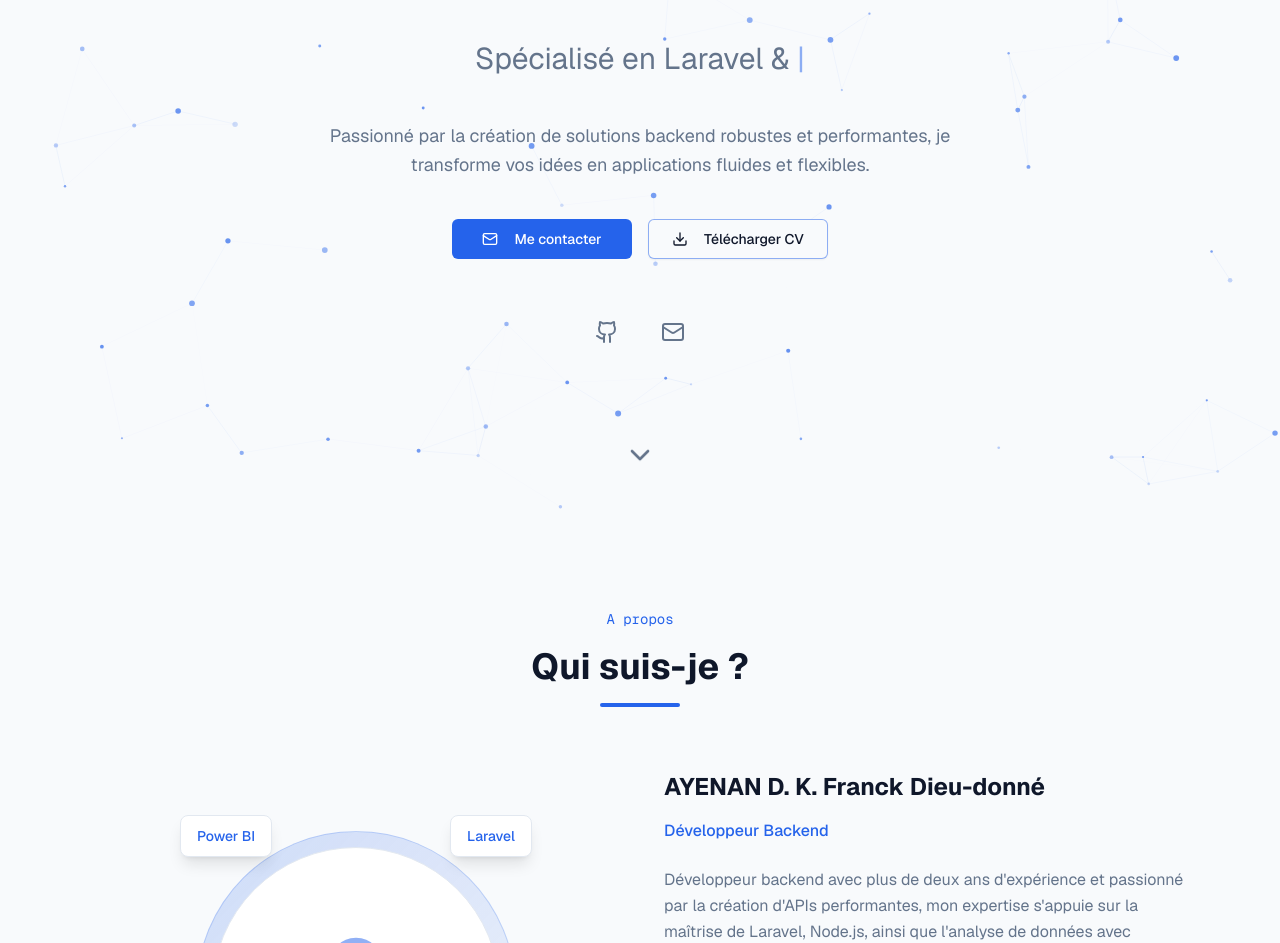
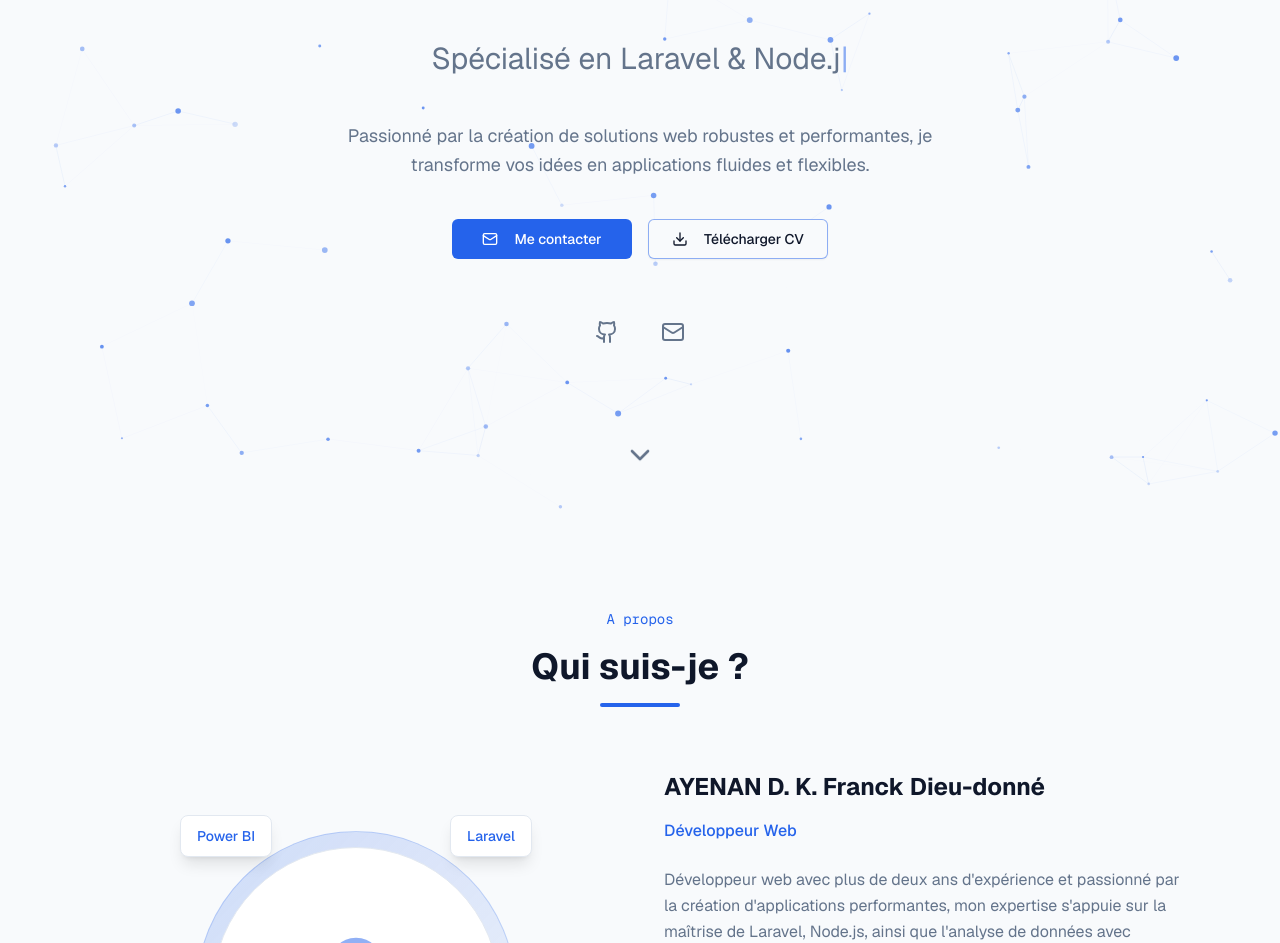
Before and after one commit to Dieudonne6/portfolio_React, a Next.js app: page / in a window 1280 px wide. Shown: the part 289-1232 px from the top of the page. Built offline with nearby package versions, Linux system fonts and the light colour scheme.

Commit message:
modif des titre FRANCKY

```diff
--- a/app/layout.tsx
+++ b/app/layout.tsx
@@ -11,8 +11,8 @@ const _geist = Geist({ subsets: ["latin"] });
 const _geistMono = Geist_Mono({ subsets: ["latin"] });
 
 export const metadata: Metadata = {
-  title: 'Franck AYENAN | Backend Developer',
-  description: 'Portfolio de Franck AYENAN - Developpeur Backend specialise en Laravel, Node.js et Data Analytics',
+  title: 'Franck AYENAN | Web Developer',
+  description: 'Portfolio de Franck AYENAN - Developpeur Web specialise en Laravel, Node.js et Data Analytics',
   generator: 'v0.app',
   icons: {
     icon: [
--- a/messages/en.json
+++ b/messages/en.json
@@ -15,11 +15,11 @@
     "name": "I am Franck AYENAN",
     "role": "Specialized in Laravel & Node.js",
     "words": [
-      "Backend Developer",
+      "Web Developer",
       "Specialized in Laravel & Node.js",
       "Passionate about data and analytics"
     ],
-    "subtitle": "Passionate about building robust and high-performance backend solutions, I turn your ideas into smooth and flexible applications.",
+    "subtitle": "Passionate about building robust and high-performance web applications, I turn your ideas into smooth and flexible applications.",
     "ctaContact": "Contact me",
     "ctaCV": "Download CV"
   },
@@ -27,8 +27,8 @@
     "title": "About",
     "subtitle": "Who am I?",
     "name": "AYENAN D. K. Franck Dieu-donné",
-    "role": "Backend Developer",
-    "description1": "Backend developer with more than two years of experience and passionate about building high-performance APIs. My expertise is based on Laravel, Node.js, as well as data analysis with Python and Power BI.",
+    "role": "Web Developer",
+    "description1": "Web developer with more than two years of experience and passionate about building high-performance web applications. My expertise is based on Laravel, Node.js, as well as data analysis with Python and Power BI.",
     "description2": "I am interested in designing well-structured applications, with a strong focus on clean and maintainable architecture. My goal is to build reliable, scalable solutions adapted to real user needs.",
     "stats": [
       {
@@ -121,11 +121,12 @@
     "subtitle": "My professional journey",
     "items": [
       {
-        "period": "Feb 2024 – Jul 2026",
+        "period": "Feb 2024 – Present",
         "title": "Web Developer",
         "company": "C BOX Sarl",
         "location": "Cotonou, Benin",
         "bullets": [
+          "Contributed to web application development with Laravel and React.js, following a clear and maintainable architecture.",
           "Designed and developed REST APIs with Laravel, structuring business logic to simplify processing and avoid inconsistencies.",
           "Integrated third-party APIs to handle user actions and keep data updated accordingly.",
           "Diagnosed and fixed issues while continuously improving application stability.",
@@ -162,7 +163,7 @@
   "projects": {
     "title": "Projects",
     "subtitle": "My work",
-    "description": "A selection of projects demonstrating my skills in API design and backend architecture.",
+    "description": "A selection of projects demonstrating my skills in API design and web architecture.",
     "featuredLabel": "Featured",
     "buttons": {
       "demo": "Demo",
@@ -340,7 +341,7 @@
   },
   "footer": {
     "name": "Franck AYENAN",
-    "tagline": "Backend Developer passionate about building robust and high-performance solutions.",
+    "tagline": "Web Developer passionate about building robust and high-performance solutions.",
     "navigation": "Navigation",
     "technologies": "Technologies",
     "follow": "Follow me",
--- a/messages/fr.json
+++ b/messages/fr.json
@@ -15,11 +15,11 @@
     "name": "Je suis Franck AYENAN",
     "role": "Spécialisé en Laravel & Node.js",
     "words": [
-      "Développeur Backend",
+      "Développeur Web",
       "Spécialisé en Laravel & Node.js",
       "Passionné de Data"
     ],
-    "subtitle": "Passionné par la création de solutions backend robustes et performantes, je transforme vos idées en applications fluides et flexibles.",
+    "subtitle": "Passionné par la création de solutions web robustes et performantes, je transforme vos idées en applications fluides et flexibles.",
     "ctaContact": "Me contacter",
     "ctaCV": "Télécharger CV"
   },
@@ -27,8 +27,8 @@
     "title": "A propos",
     "subtitle": "Qui suis-je ?",
     "name": "AYENAN D. K. Franck Dieu-donné",
-    "role": "Développeur Backend",
-    "description1": "Développeur backend avec plus de deux ans d'expérience et passionné par la création d'APIs performantes, mon expertise s'appuie sur la maîtrise de Laravel, Node.js, ainsi que l'analyse de données avec Python et Power BI.",
+    "role": "Développeur Web",
+    "description1": "Développeur web avec plus de deux ans d'expérience et passionné par la création d'applications performantes, mon expertise s'appuie sur la maîtrise de Laravel, Node.js, ainsi que l'analyse de données avec Python et Power BI.",
     "description2": "Je m’intéresse à la conception d’applications bien structurées, en mettant l’accent sur des architectures propres et maintenables. Mon objectif est de concevoir des solutions fiables, évolutives et adaptées aux besoins réels des utilisateurs.",
     "stats": [
       {
@@ -121,11 +121,12 @@
     "subtitle": "Mon parcours professionnel",
     "items": [
       {
-        "period": "Fév 2024 – Jul 2026",
+        "period": "Fév 2024 – Aujourd'hui",
         "title": "Développeur Web",
         "company": "C BOX Sarl",
         "location": "Cotonou, Benin",
         "bullets": [
+          "Contribution au développement d’application web avec Laravel et React.js, en respectant une architecture claire et maintenable.",
           "Conception et développement d’APIs REST avec Laravel, en structurant la logique métier pour simplifier les traitements et éviter les incohérences.",
           "Intégration d’APIs tierces pour traiter les actions utilisateurs et assurer la mise à jour des données en conséquence.",
           "Diagnostic et résolution d’anomalies avec une amélioration continue garantissant la stabilité des applications.",
@@ -162,7 +163,7 @@
   "projects": {
     "title": "Projets",
     "subtitle": "Mes réalisations",
-    "description": "Une selection de projets demontrant mes competences en conception d'APIs et architecture backend.",
+    "description": "Une selection de projets demontrant mes competences en conception d'APIs et applications web.",
     "featuredLabel": "Featured",
     "buttons": {
       "demo": "Demo",
@@ -340,7 +341,7 @@
   },
   "footer": {
     "name": "Franck AYENAN",
-    "tagline": "Développeur Backend et Data Analyst passionné par la création de solutions robustes et performantes.",
+    "tagline": "Développeur Web et Data Analyst passionné par la création de solutions robustes et performantes.",
     "navigation": "Navigation",
     "technologies": "Technologies",
     "follow": "Suivez-moi",
```
Also changed, not shown: 1 other file (tests, documents, lock files or other folders).
